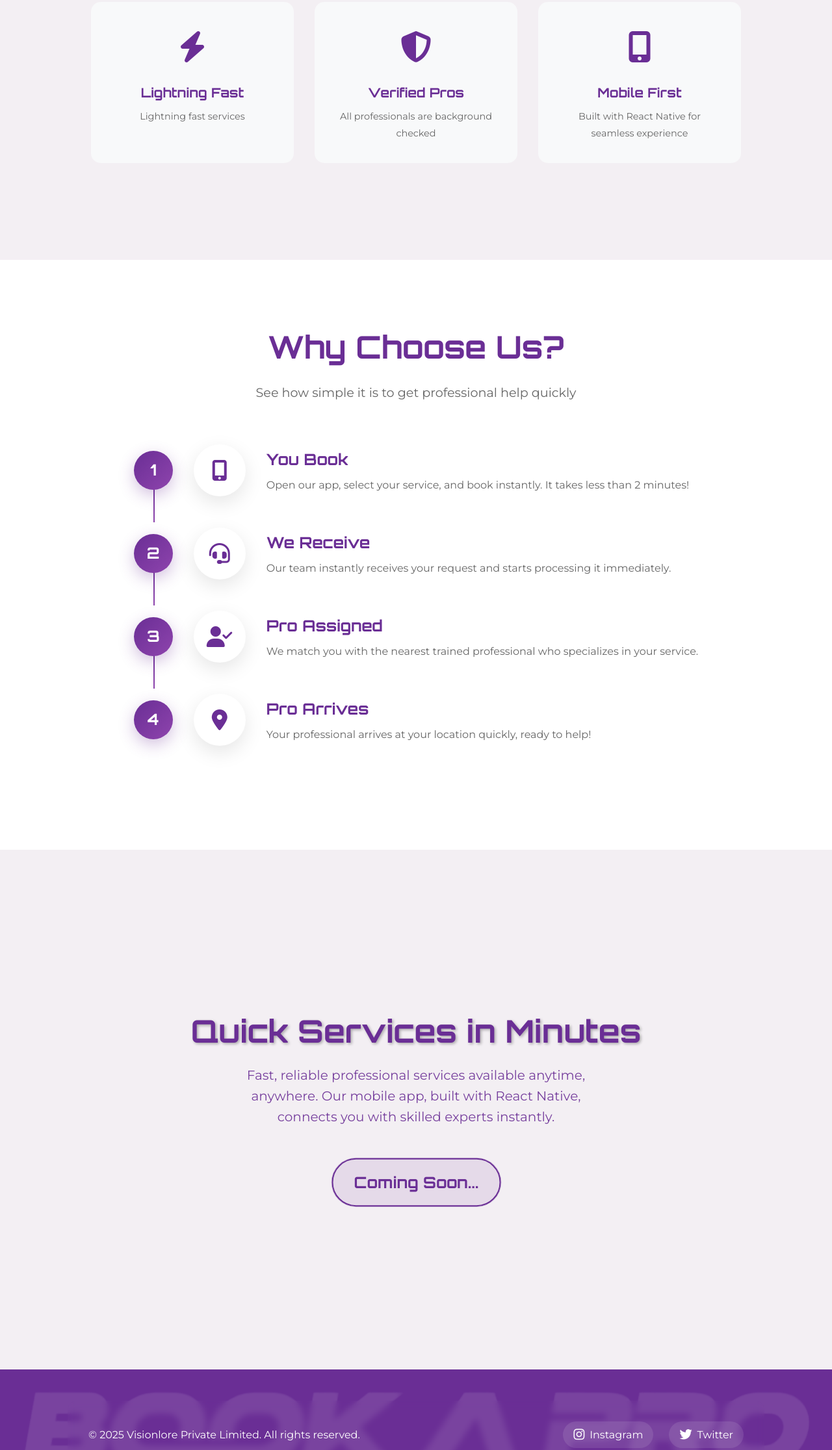
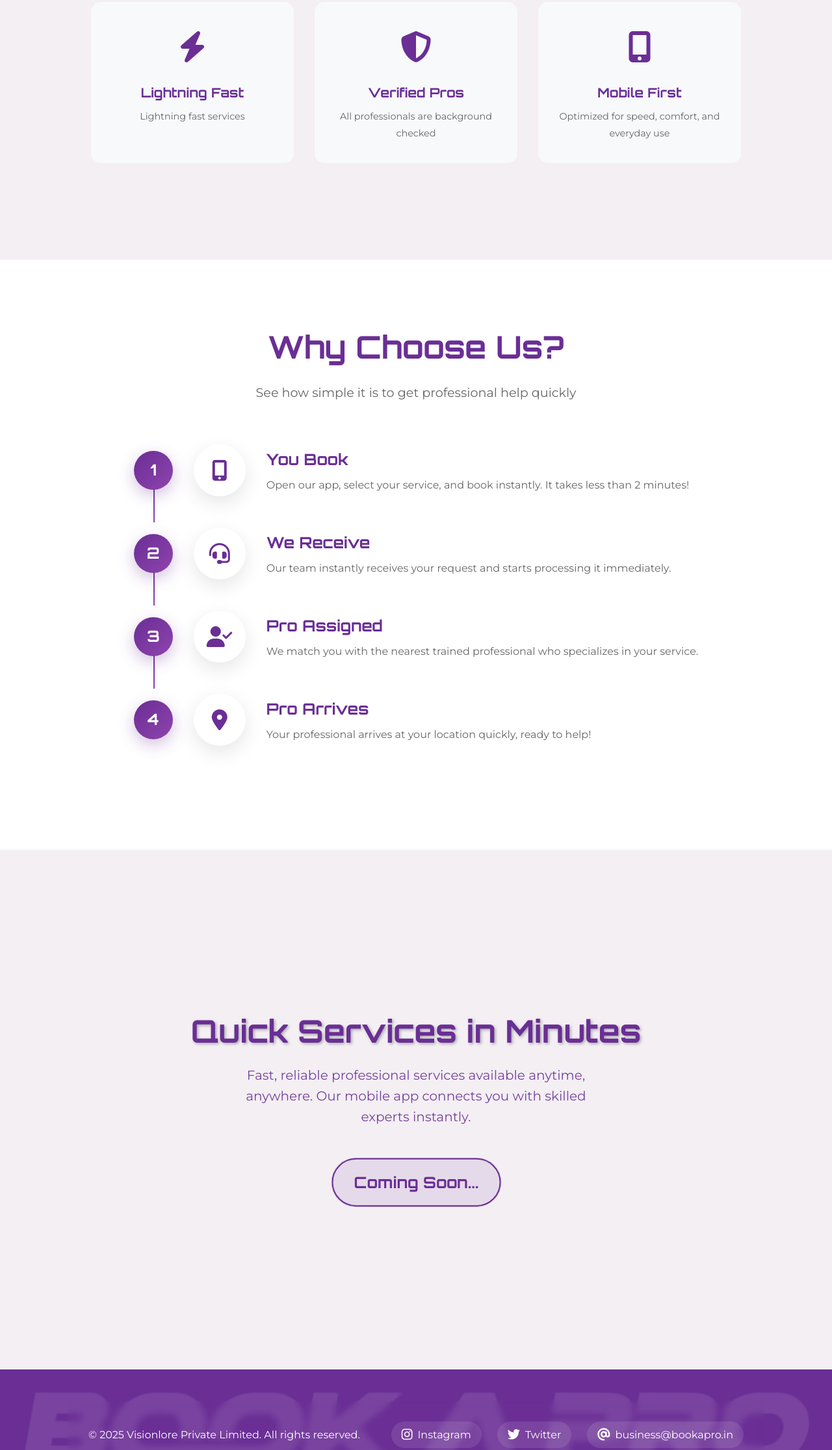
Before and after one commit to bookapro/BookAPro-Website, a plain HTML site: page index.html in a window 1280 px wide. Shown: the part 1247-3479 px from the top of the page at 65% size. Drawn offline with Linux system fonts and the light colour scheme.

Commit message:
made text changes + added email

```diff
--- a/index.html
+++ b/index.html
@@ -9,7 +9,7 @@
     />
     <meta
       name="keywords"
-      content="professional services, home repair, cleaning, beauty, wellness, mobile app, React Native"
+      content="professional services, home repair, cleaning, beauty, wellness and more."
     />
     <meta name="author" content="Book a Pro" />
     <title>Book a Pro - Quick Services in Minutes</title>
@@ -231,7 +231,7 @@
                     <i class="fas fa-mobile-alt"></i>
                   </div>
                   <h3>Mobile First</h3>
-                  <p>Built with React Native for seamless experience</p>
+                  <p>Optimized for speed, comfort, and everyday use</p>
                 </div>
               </div>
             </div>
@@ -319,8 +319,7 @@
             <h2>Quick Services in Minutes</h2>
             <p class="coming-soon-subtitle">
               Fast, reliable professional services available anytime, anywhere.
-              Our mobile app, built with React Native, connects you with skilled
-              experts instantly.
+              Our mobile app connects you with skilled experts instantly.
             </p>
             <div class="coming-soon">
               <p class="coming-soon-text">Coming Soon...</p>
@@ -431,6 +430,7 @@
             >
               <i class="fab fa-twitter"></i> Twitter
             </a>
+            <a> <i class="fa-solid fa-at"></i> business@bookapro.in </a>
           </div>
         </div>
       </div>
```
